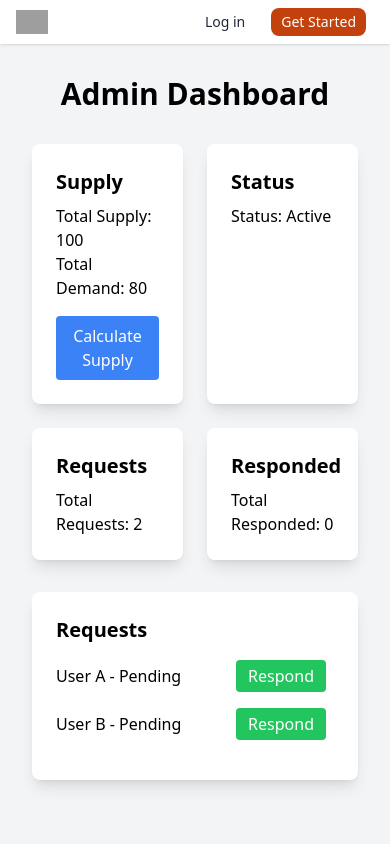
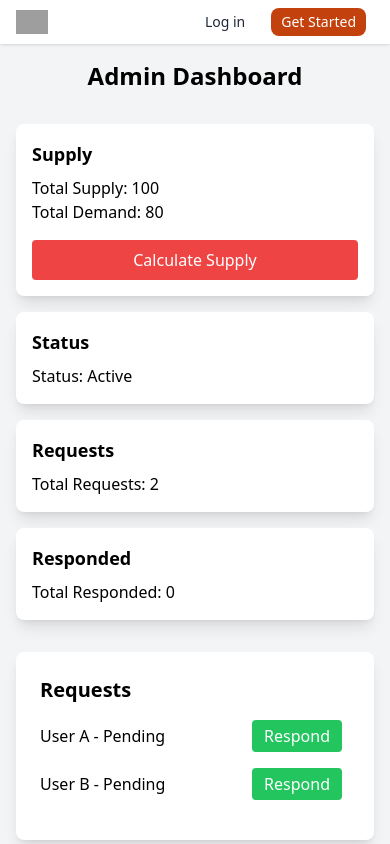
Before and after one commit to Rajput-Vivek-16/Rachit_Mehta_Diaster_Recovery_Assistant, a React (Vite) app in the folder client/: page /admin in a window 390 px wide. Shown: the top 844 px of the page. Built offline with nearby package versions, Linux system fonts and the light colour scheme; grey boxes are pictures that could not be loaded.

Commit message:
update admin page and create alerts page

```diff
--- a/client/package.json
+++ b/client/package.json
@@ -10,8 +10,9 @@
     "preview": "vite preview"
   },
   "dependencies": {
+    "@react-google-maps/api": "^2.20.3",
+    "cors-anywhere": "^0.4.4",
     "leaflet": "^1.9.4",
-    "@react-google-maps/api": "^2.20.3",
     "mapbox-gl": "^1.13.3",
     "plotly.js": "^2.35.2",
     "react": "^18.3.1",
--- a/client/src/components/AdminPage.jsx
+++ b/client/src/components/AdminPage.jsx
@@ -14,36 +14,36 @@ const AdminPage = () => {
   };
 
   return (
-    <div className="p-8 bg-gray-100 min-h-screen">
-      <h1 className="text-3xl font-bold mb-8 text-center">Admin Dashboard</h1>
+    <div className="p-4 md:p-8 bg-gray-100 min-h-screen">
+      <h1 className="text-2xl md:text-3xl font-bold mb-8 text-center">Admin Dashboard</h1>
 
-      <div className="grid grid-cols-2 gap-6">
+      <div className="grid grid-cols-1 sm:grid-cols-2 gap-4 md:gap-6">
         {/* First row: Supply and Demand */}
-        <div className="bg-white p-6 rounded-lg shadow-lg">
-          <h2 className="text-xl font-semibold">Supply</h2>
+        <div className="bg-white p-4 md:p-6 rounded-lg shadow-lg">
+          <h2 className="text-lg md:text-xl font-semibold">Supply</h2>
           <p className="mt-2">Total Supply: {totalSupply}</p>
           <p>Total Demand: {totalDemand}</p>
           <button
             onClick={calculateSupply}
-            className="mt-4 bg-blue-500 text-white py-2 px-4 rounded"
+            className="mt-4 bg-red-500 text-white py-2 px-4 rounded w-full sm:w-auto"
           >
             Calculate Supply
           </button>
         </div>
 
-        <div className="bg-white p-6 rounded-lg shadow-lg">
-          <h2 className="text-xl font-semibold">Status</h2>
+        <div className="bg-white p-4 md:p-6 rounded-lg shadow-lg">
+          <h2 className="text-lg md:text-xl font-semibold">Status</h2>
           <p className="mt-2">Status: {status}</p>
         </div>
 
         {/* Second row: Requests and Responded */}
-        <div className="bg-white p-6 rounded-lg shadow-lg">
-          <h2 className="text-xl font-semibold">Requests</h2>
+        <div className="bg-white p-4 md:p-6 rounded-lg shadow-lg">
+          <h2 className="text-lg md:text-xl font-semibold">Requests</h2>
           <p className="mt-2">Total Requests: {totalRequests}</p>
         </div>
 
-        <div className="bg-white p-6 rounded-lg shadow-lg">
-          <h2 className="text-xl font-semibold">Responded</h2>
+        <div className="bg-white p-4 md:p-6 rounded-lg shadow-lg">
+          <h2 className="text-lg md:text-xl font-semibold">Responded</h2>
           <p className="mt-2">Total Responded: {totalResponded}</p>
         </div>
       </div>
--- a/client/src/components/Alerts.jsx
+++ b/client/src/components/Alerts.jsx
@@ -1,9 +1,102 @@
-import React from 'react'
+import React, { useState, useEffect } from 'react';
+import { MapContainer, TileLayer, Marker, Popup } from 'react-leaflet';
+import 'leaflet/dist/leaflet.css';
+import L from 'leaflet';
+import markerIcon2x from 'leaflet/dist/images/marker-icon-2x.png';
+import markerIcon from 'leaflet/dist/images/marker-icon.png';
+import markerShadow from 'leaflet/dist/images/marker-shadow.png';
 
-function Alerts(){
-    return(
-        <h1>Alerts page</h1>
-    )
-}
+// Fix marker icon issue
+delete L.Icon.Default.prototype._getIconUrl;
+L.Icon.Default.mergeOptions({
+  iconRetinaUrl: markerIcon2x,
+  iconUrl: markerIcon,
+  shadowUrl: markerShadow,
+});
 
-export default Alerts;
+const AlertPage = () => {
+  const [alerts, setAlerts] = useState([]);
+  const [error, setError] = useState(null);
+  const [loading, setLoading] = useState(true);
+
+  // Fetch disaster alerts from the GDACS API
+  const fetchAlerts = async () => {
+    const url = 'https://cors-anywhere.herokuapp.com/https://www.gdacs.org/xml/rss.xml'; // CORS proxy added
+
+    try {
+      const response = await fetch(url);
+      if (!response.ok) {
+        throw new Error(`HTTP error! Status: ${response.status}`);
+      }
+      const data = await response.text();
+      const parser = new DOMParser();
+      const xmlDoc = parser.parseFromString(data, 'text/xml');
+      const items = xmlDoc.getElementsByTagName('item');
+
+      const alertsData = Array.from(items).map(item => ({
+        title: item.getElementsByTagName('title')[0]?.textContent || 'No Title',
+        description: item.getElementsByTagName('description')[0]?.textContent || 'No Description',
+        link: item.getElementsByTagName('link')[0]?.textContent || '#',
+        lat: parseFloat(item.getElementsByTagName('georss:point')[0]?.textContent.split(' ')[0]),
+        lon: parseFloat(item.getElementsByTagName('georss:point')[0]?.textContent.split(' ')[1]),
+      }));
+
+      setAlerts(alertsData);
+      setLoading(false);
+    } catch (err) {
+      console.error("Error fetching alerts: ", err); // Logs more detailed error info
+      setError(err);
+      setLoading(false);
+    }
+  };
+
+  useEffect(() => {
+    fetchAlerts();
+  }, []);
+
+  if (loading) return <div className="text-red-500 text-xl font-semibold">Loading...</div>;
+  if (error) return <div className="text-red-500 text-xl font-semibold">Error: {error.message}</div>;
+
+  return (
+    <div className="text-white bg-gray-900 p-8 text-center">
+      <h1 className="text-2xl font-bold text-red-500 mb-4">Real-Time Disaster Alerts</h1>
+
+      <div className="mb-4 text-lg text-red-400">
+        <h2 className="font-semibold">Active Alerts</h2>
+        <ul className="list-none p-0 m-4">
+          {alerts.length > 0 ? (
+            alerts.map((alert, index) => (
+              <li key={index} className="my-2 p-2 border-b border-red-500">
+                <a href={alert.link} target="_blank" rel="noopener noreferrer" className="text-red-400 hover:text-white">
+                  <span className="font-semibold">{alert.title}</span>
+                </a>
+                <p>{alert.description}</p>
+              </li>
+            ))
+          ) : (
+            <p>No active alerts at the moment.</p>
+          )}
+        </ul>
+      </div>
+
+      <div className="mt-4">
+        <MapContainer center={[20, 0]} zoom={2} style={{ height: '500px', width: '100%' }} className="rounded-lg shadow-lg border-2 border-red-500">
+          <TileLayer
+            url="https://{s}.tile.openstreetmap.org/{z}/{x}/{y}.png"
+            attribution='&copy; <a href="https://www.openstreetmap.org/copyright">OpenStreetMap</a> contributors'
+          />
+          {alerts.map((alert, index) => (
+            <Marker key={index} position={[alert.lat, alert.lon]}>
+              <Popup>
+                <strong>{alert.title}</strong><br />
+                {alert.description}
+              </Popup>
+            </Marker>
+          ))}
+        </MapContainer>
+      </div>
+    </div>
+  );
+};
+
+export default AlertPage;
--- a/client/src/components/MapView.jsx
+++ /dev/null
@@ -1,9 +0,0 @@
-import React from 'react'
-
-function MapView(){
-    return(
-        <h1>MapView page</h1>
-    )
-}
-
-export default MapView;
--- a/client/src/components/RequestList.jsx
+++ b/client/src/components/RequestList.jsx
@@ -80,7 +80,7 @@ const RequestList = ({ setTotalRequests, setTotalResponded }) => {
           />
           <button
             onClick={handleSendResponse}
-            className="mt-4 bg-blue-500 text-white py-2 px-4 rounded"
+            className="mt-4 bg-red-500 text-white py-2 px-4 rounded"
           >
             Send Response
           </button>
```
Also changed, not shown: 1 other file (tests, documents, lock files or other folders).
